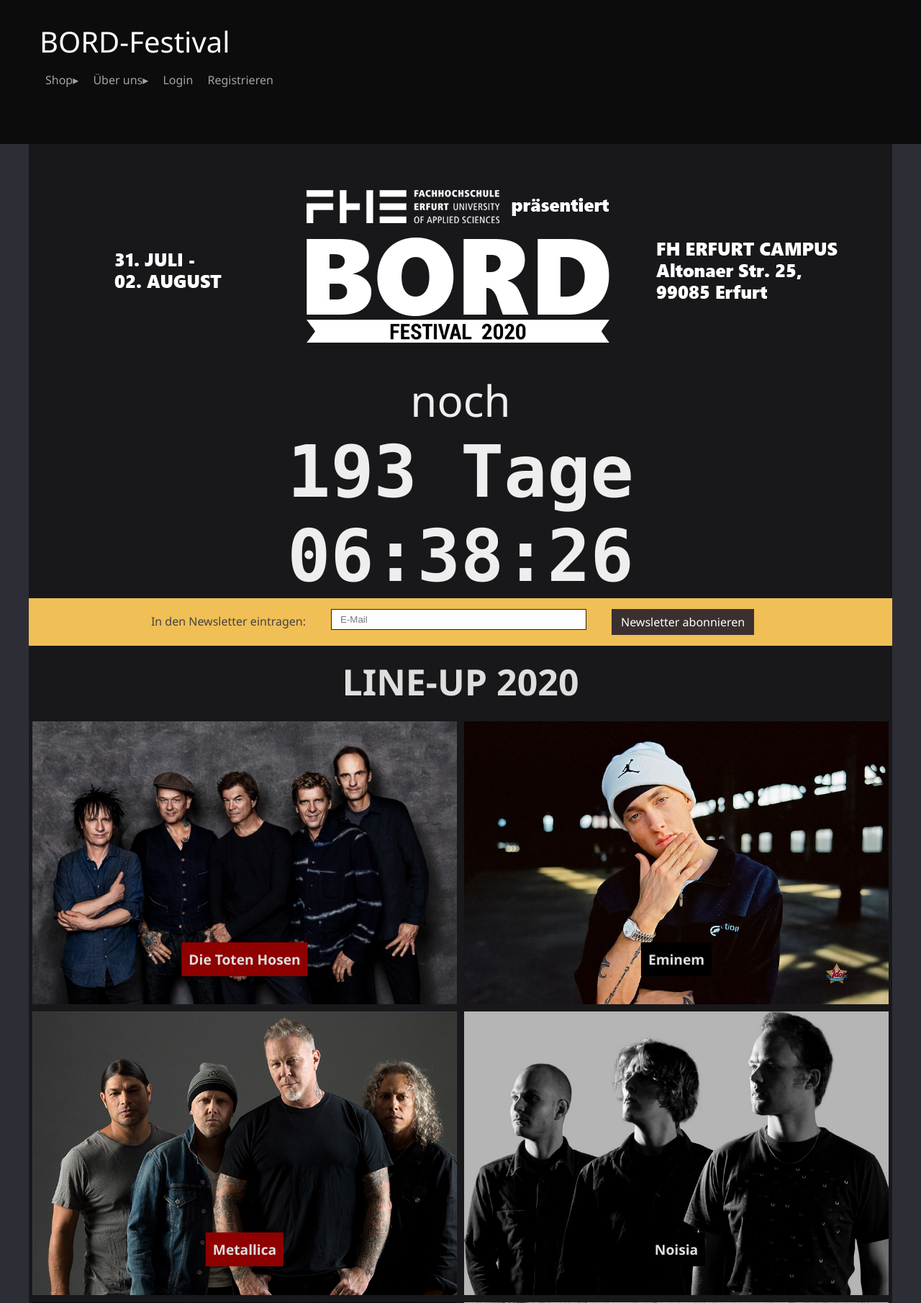
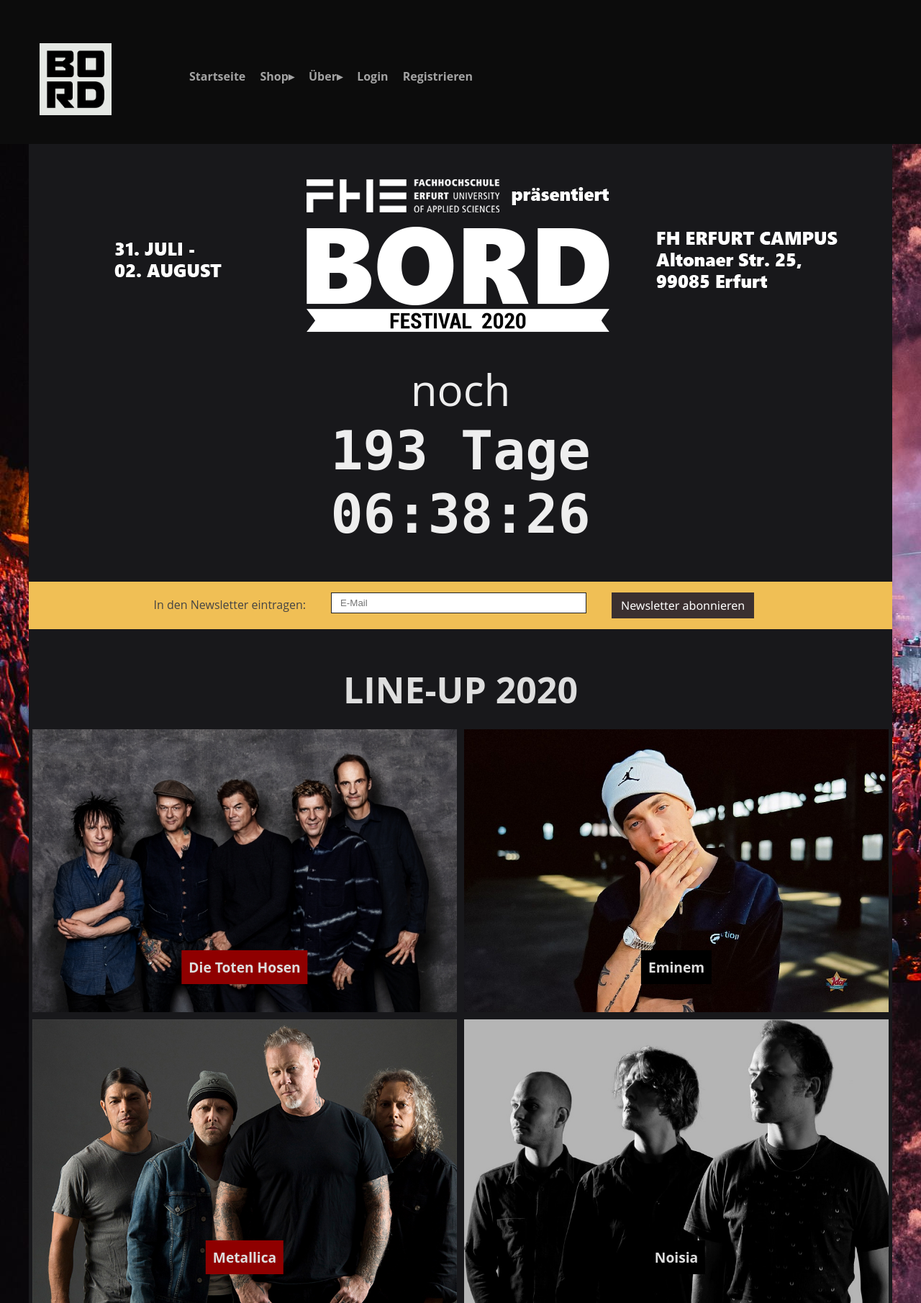
Before and after one commit to fh-erfurt/bord-festival-website, a PHP site: page / in a window 1280 px wide. Shown: the top 1810 px of the page at 72% size. Run offline with PHP 8.4, Linux system fonts and the light colour scheme; some libraries are stand-ins or nearby versions.

Commit message:
new nav + background style

```diff
--- a/assets/css/grid.css
+++ b/assets/css/grid.css
@@ -32,10 +32,12 @@
 }
 
 .content {
+    background-color: #18181b;
     width: 100%;
-    background: #18181b;
     float: left;
-    padding: 15px;
+    padding-bottom: 15px;
+    padding-left: 15px;
+    padding-right: 15px;
     box-sizing: border-box;
     margin-bottom: 70px;
 }
@@ -52,6 +54,7 @@
     padding-top: 15px;
     padding-bottom: 15px;
     display: inline-block;
+    font-weight: bold;
 }
 
 .nav-link-active {
@@ -64,9 +67,13 @@
 }
 
 .nav-header {
-    color: #fff;
-    text-decoration: none;
     display: inline-block;
+    margin-top: 30px;
+}
+
+.nav-menu {
+    font-size: medium;
+    margin-top: 50px;
 }
 
 .alert {
@@ -176,6 +183,7 @@
     .col-lg-12,
     .col-lg-11,
     .col-lg-10,
+    .col-lg-9,
     .col-lg-8,
     .col-lg-7,
     .col-lg-6,
@@ -193,8 +201,14 @@
         width: 100%;
         clear: left;
     }
+    .col-lg-11 {
+        width: 91.666%;
+    }
     .col-lg-10 {
         width: 83.333%;
+    }
+    .col-lg-9 {
+        width: 75%;
     }
     .col-lg-8 {
         width: 66.666%;
@@ -240,6 +254,11 @@
 }
 
 .row {
+    margin-left: -15px;
+    margin-right: -15px;
+}
+
+.banner-row {
     margin-left: -15px;
     margin-right: -15px;
 }
@@ -300,6 +319,7 @@
 @media (max-width: 600px),
 (max-device-width: 600px) {
     .col-sm-12,
+    .col-sm-11,
     .col-sm-6,
     .col-sm-4,
     .col-sm-3,
@@ -312,6 +332,9 @@
     .col-sm-12 {
         width: 100%;
         clear: left;
+    }
+    .col-sm-11 {
+        width: 91.666%;
     }
     .col-sm-10 {
         width: 83.333%;
--- a/assets/css/layout.css
+++ b/assets/css/layout.css
@@ -11,9 +11,10 @@
 
 body {
     background: rgb(45, 45, 53);
-    font-family: "Segoe UI", "Open Sans", sans-serif;
+    font-family: "Montserrat", "Open Sans", sans-serif;
     color: #DEDEDE;
     margin-bottom: 60px;
+    background-image: url(../img/festival_background.jpg);
 }
 
 header {
@@ -190,7 +192,7 @@
     font-family: Consolas, Menlo;
     font-weight: 800;
     color: #EEEEEE;
-    font-size: 100px;
+    font-size: 75px;
 }
 
 .countdown-noch {
@@ -201,6 +203,8 @@
 .newsletter-form {
     background: rgb(240, 191, 85);
     padding: 15px;
+    margin-top: 50px;
+    margin-bottom: 50px;
     overflow: hidden;
 }
 
--- a/views/layout.php
+++ b/views/layout.php
@@ -15,7 +15,7 @@
 		<title><?php echo $title ?? "BORD-Festival" ?></title>
 		<link rel="stylesheet" type="text/css" href="assets/css/grid.css">
 		<link rel="stylesheet" type="text/css" href="assets/css/layout.css">
-		<link rel="shortcut icon" type="image/x-icon" href="assets/img/favicon.png">
+		<link rel="shortcut icon" type="image/x-icon" href="assets/img/bord-logo.png">
 		<?php if(isset($css) && is_array($css)) : ?>
 			<?php foreach($css as $index => $file) : ?>
 			<link rel="stylesheet" type="text/css" href="assets/css/<?=$file?>.css">
@@ -35,10 +35,13 @@
 					<nav class="navbar">
 						<div class="content-top">
 							<div class="row">
-								<div class="col-lg col-md-12 col-sm-12 float-left">
-									<p class="festival-logo"><a class="nav-header" href="index.php">BORD-Festival</a></p>
+								<div class="col-lg-2 col-md-2 float-left hide-mobile">
+									<a class="nav-header" href="?c=pages&a=index">
+									<img class="" src="assets/img/bord_logo_negativ.png" alt="BORD-Festival" height="100" width="100">
+									</a>
 								</div>
-								<div class="col-lg-8 col-md-12 col-sm-12 float-left nav-menu">
+								<div class="col-lg-10 col-md-10 col-sm-12 float-left nav-menu">
+									<a class="nav-link<?php echo ($activeAction === 'index' ? ' nav-link-active' : ''); ?>" href="?c=pages&a=index">Startseite</a>
 									<div class="dropdown">
 										<a href='#' class="nav-link<?php echo ($activeAction === 'shop' ? ' nav-link-active' : ''); ?>">
 											<div>Shop <div class="dropdown-icons">
@@ -55,7 +58,7 @@
 									</div>
 									<div class="dropdown">
 										<a href='#' class="nav-link<?php echo ($activeAction === 'contact' ? ' nav-link-active' : ''); ?>">
-										<div>Über<div class="hide-mobile"> uns</div> <div class="dropdown-icons"><span class="dropdown-closed">▸</span>
+										<div>Über<div class="hide-mobile hide-medium-screen"> uns</div> <div class="dropdown-icons"><span class="dropdown-closed">▸</span>
 										<span class="dropdown-open">▾</span></div></div>
 										</a>
 										<div class="dropdown-content">
@@ -70,7 +73,7 @@
 									?>
 										<div class="dropdown">
 											<a href="?c=account&a=profile" class="nav-link<?php echo ($activeAction === 'profile' ? ' nav-link-active' : ''); ?>">
-												<div class="hide-mobile">Mein </div>Konto
+												<div class="hide-mobile hide-medium-screen">Mein </div>Konto
 												<div class="dropdown-icons">
 													<span class="dropdown-closed">▸</span>
 													<span class="dropdown-open">▾</span>
@@ -101,7 +104,7 @@
 											else :
 										?>
 												<a class="nav-link<?php echo ($activeAction === 'shoppingcart' ? ' nav-link-active' : ''); ?>" ´
-												href="?c=order&a=shoppingcart">Warenkorb (<?php echo $carttotalcount ?>): <?php echo $carttotalprice ?> €
+												href="?c=order&a=shoppingcart">Warenkorb
 												</a>
 										<?php
 											endif;
--- a/views/order/shop.php
+++ b/views/order/shop.php
@@ -1,4 +1,5 @@
 <script type="text/javascript" src="assets/js/changeItemcount.js"></script>
+
 <div class="row">
     <div class="col-lg-12 col-md-12 col-sm-12">
         <section>
@@ -125,7 +126,7 @@
                     }
                     ?>
                     <div class="float-left item-image">
-                        <img class="" src="<?php echo $item['IMAGEURL']; ?>" />
+                        <img alt="<?php echo $item['NAME']; ?>" src="<?php echo $item['IMAGEURL']; ?>" />
                     </div>
                     <div class="float-left item-details">
                     <h4 class="item-name"><?php echo $item['NAME']; ?></h4>
--- a/views/pages/index.php
+++ b/views/pages/index.php
@@ -1,10 +1,9 @@
 <script type="text/javascript" src="assets/js/countdown.js"></script>
 <div class="row">
-    <div class="bord-banner">
+    <div class="bord-banner"></div>
+    <div class="col-lg-12 col-md-12 col-sm-12 center">
+        <p class="countdown-noch">noch</p>
     </div>
-<div class="col-lg-12 col-md-12 col-sm-12 center">
-    <p class="countdown-noch">noch</p>
-</div>
 </div>
 <div class="row">
     <div class="col-lg-6 col-md-10 col-sm-12 center clear-fix">
```
Also changed, not shown: other parts of assets/css/layout.css (+18 -14 lines), views/account/profile.php (+6 -10 lines), views/contact/contact.php (+2 -5 lines), views/order/confirmorder.php (+3 -5 lines), assets/img/bord_logo.png (added), assets/img/bord_logo_negativ.png (added), assets/img/festival_background.jpg (added).
